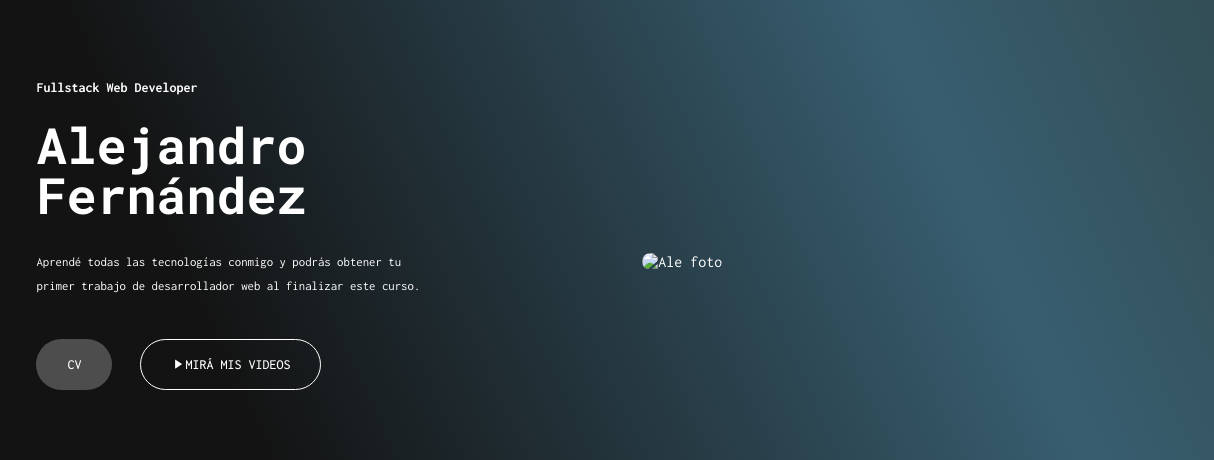
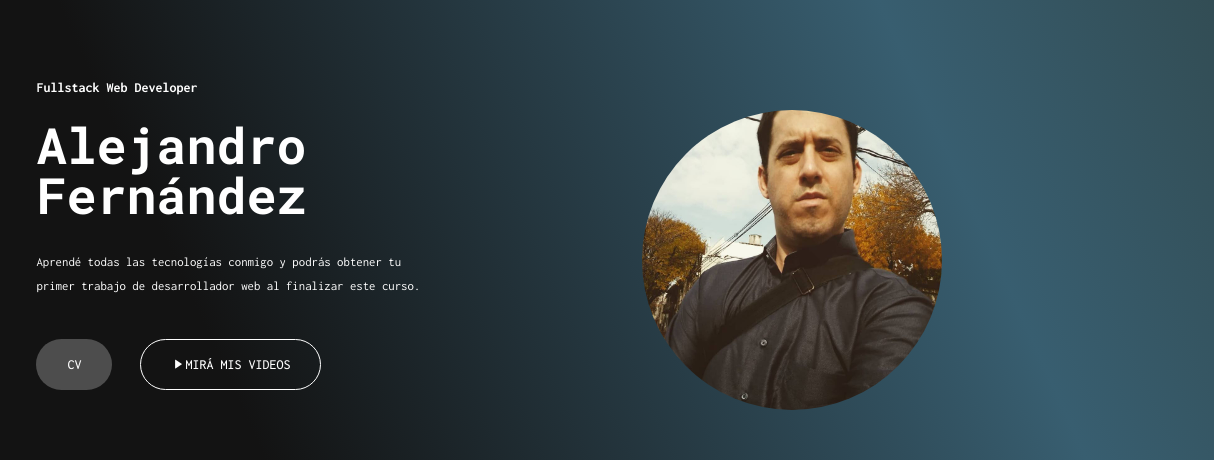
Before and after one commit to alevanfof/proyecto-final-maquetaci-n-web, a plain HTML site: page index.html in a window 1280 px wide. Shown: the part 165-625 px from the top of the page, 66-1280 px from the left. Drawn offline with nearby package versions, Linux system fonts and the light colour scheme; the site is published under a folder, as on GitHub Pages, so addresses that start at the root find nothing.

Commit message:
arreglo de ubicación de imagen

```diff
--- a/index.html
+++ b/index.html
@@ -63,7 +63,7 @@
             </div>
 
             <div class="hero-img">
-                <img src="/proyecto-final-maquetaci-n-web/assets/img/52558985_2353287328015034_3101125069573718016_o.jpg" alt="Ale foto">
+                <img src="assets/img/52558985_2353287328015034_3101125069573718016_o.jpg" alt="Ale foto">
             </div>
 
         </section>
```
Also changed, not shown: 1 other file.
